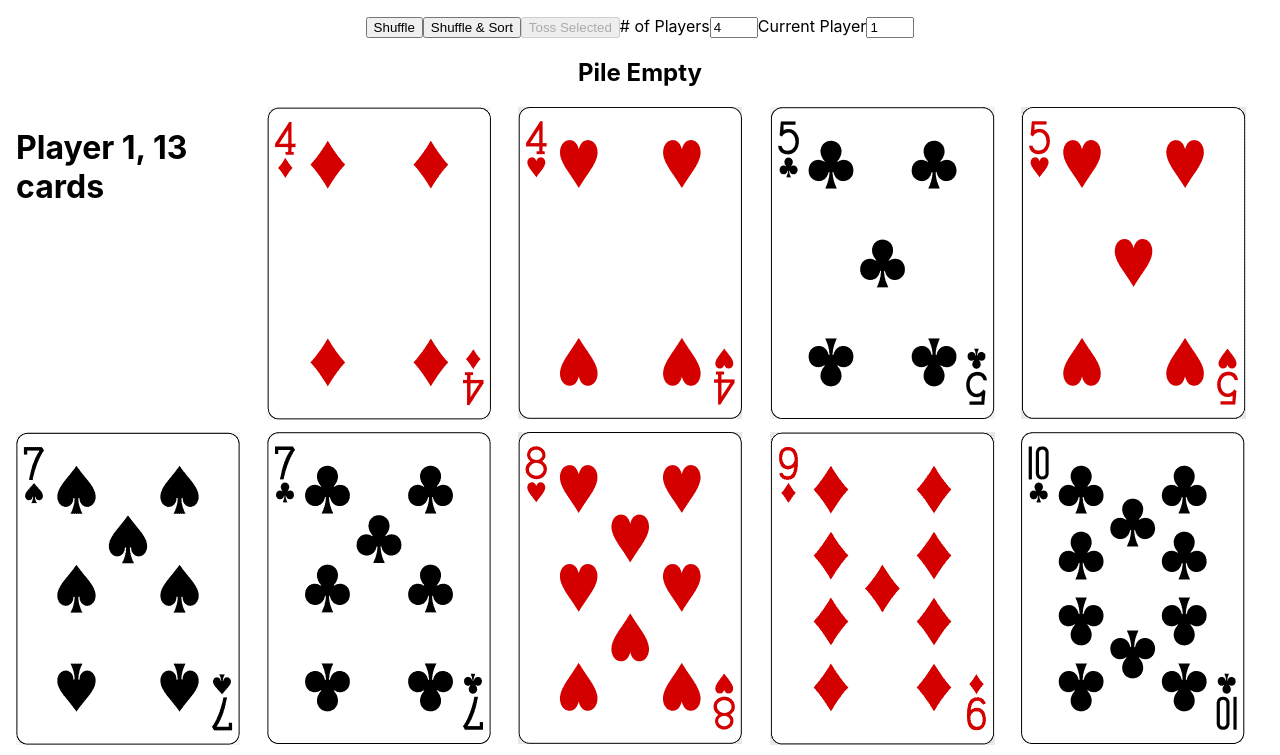
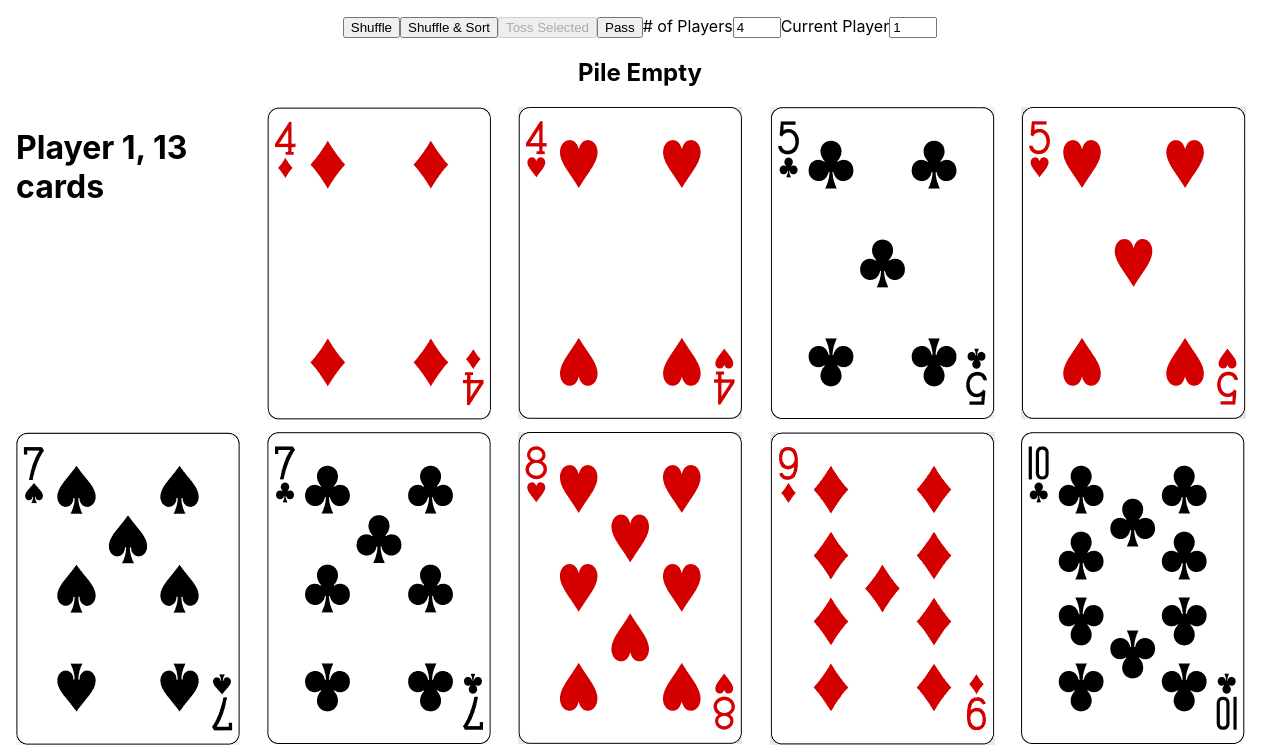
Before and after one commit to el-siph/daifugo-online, a React (Create React App) app: page / in a window 1280 px wide. Shown: the top 755 px of the page. Built offline with nearby package versions, Linux system fonts and the light colour scheme.

Commit message:
Add player advancing and `Pass` functionality.

```diff
--- a/src/App.tsx
+++ b/src/App.tsx
@@ -15,6 +15,7 @@ function App() {
   const [playerCount, setPlayerCount] = useState<PlayerCount>(DEFAULT_PLAYER_COUNT);
   const [currentPlayerID, setCurrentPlayerID] = useState<number>(-1);
   const [currentPile, setCurrentPile] = useState<PileDeck>(new PileDeck());
+  const [passCount, setPassCount] = useState<number>(0);
 
   useEffect(() => {
     prepareDeck();
@@ -71,6 +72,28 @@ function App() {
       setCurrentPile(newPile);
     }
     updateCurrentPlayerDeck(playerDeck);
+    advancePlayer();
+  }
+
+  const advancePlayer = (): void => {
+    let newPlayerId = currentPlayerID + 1;
+    if (newPlayerId > playerCount) { newPlayerId = 1; }
+    setCurrentPlayerID(newPlayerId);
+  }
+
+  const handlePass = (): void => {
+    advancePlayer();
+    let newPassCount = passCount + 1;
+    if (newPassCount === playerCount-1) {
+      refreshPile();
+      newPassCount = 0;
+    }
+    setPassCount(newPassCount);
+  }
+
+  const refreshPile = (): void => {
+    const newPile = new PileDeck([]);
+    setCurrentPile(newPile);
   }
 
   const isCardSelectable = (card: Card): boolean => {
@@ -128,13 +151,15 @@ function App() {
       }) }
     </div>
 
+      const currentPlayerDeck = playerDecks[currentPlayerID-1];
 
   return (
     <div className="App">
       <section className='debug-actions'>
         <button onClick={() => handleShuffleDeck()}>Shuffle</button>
         <button onClick={() => prepareDeck()}>Shuffle & Sort</button>
-        <button onClick={() => handleTossSelectedIntoPile()} disabled={playerDecks[currentPlayerID-1]?.getSelectedCards().length < 1}>Toss Selected</button>
+        <button onClick={() => handleTossSelectedIntoPile()} disabled={currentPlayerDeck?.getSelectedCards().length < 1}>Toss Selected</button>
+        <button onClick={() => handlePass()} disabled={currentPlayerDeck?.getSelectedCards().length > 0}>Pass</button>
         <label># of Players<input type="number" min={1} max={7} value={playerCount} onChange={e => setPlayerCount(e.target.value as unknown as PlayerCount)} /></label>
         <label>Current Player<input type="number" min={1} max={playerCount} value={currentPlayerID} onChange={e => setCurrentPlayerID(parseInt(e.target.value))} /></label>
       </section>
```
